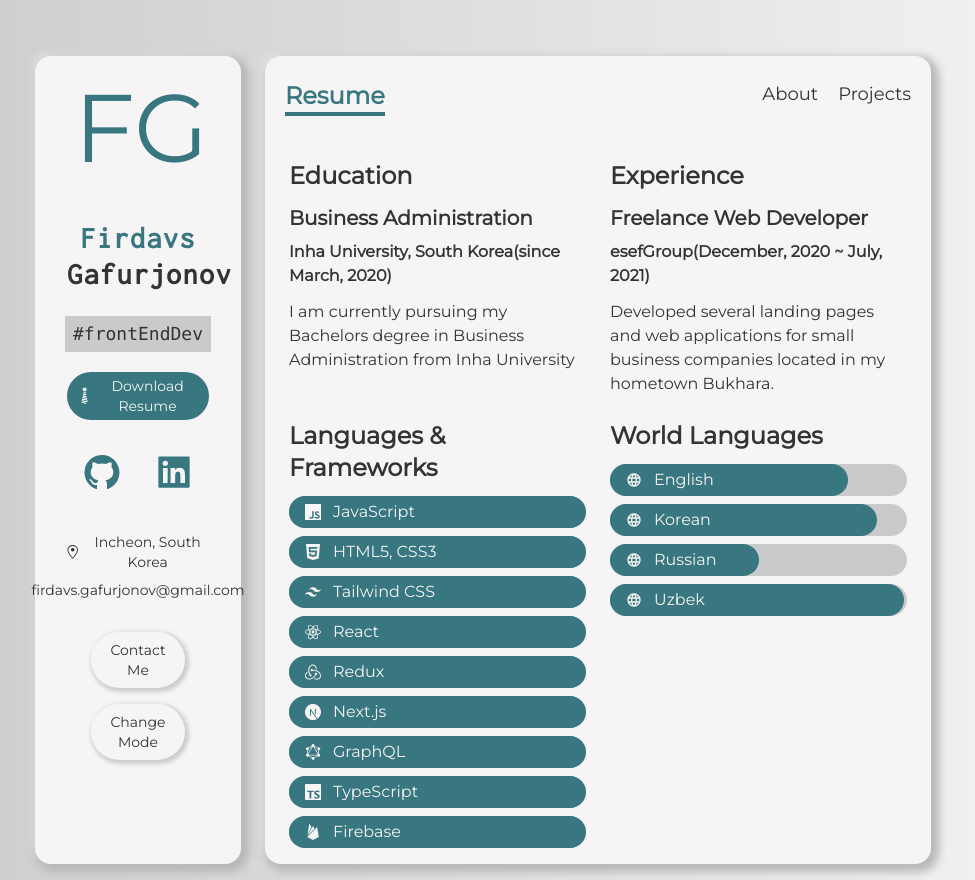
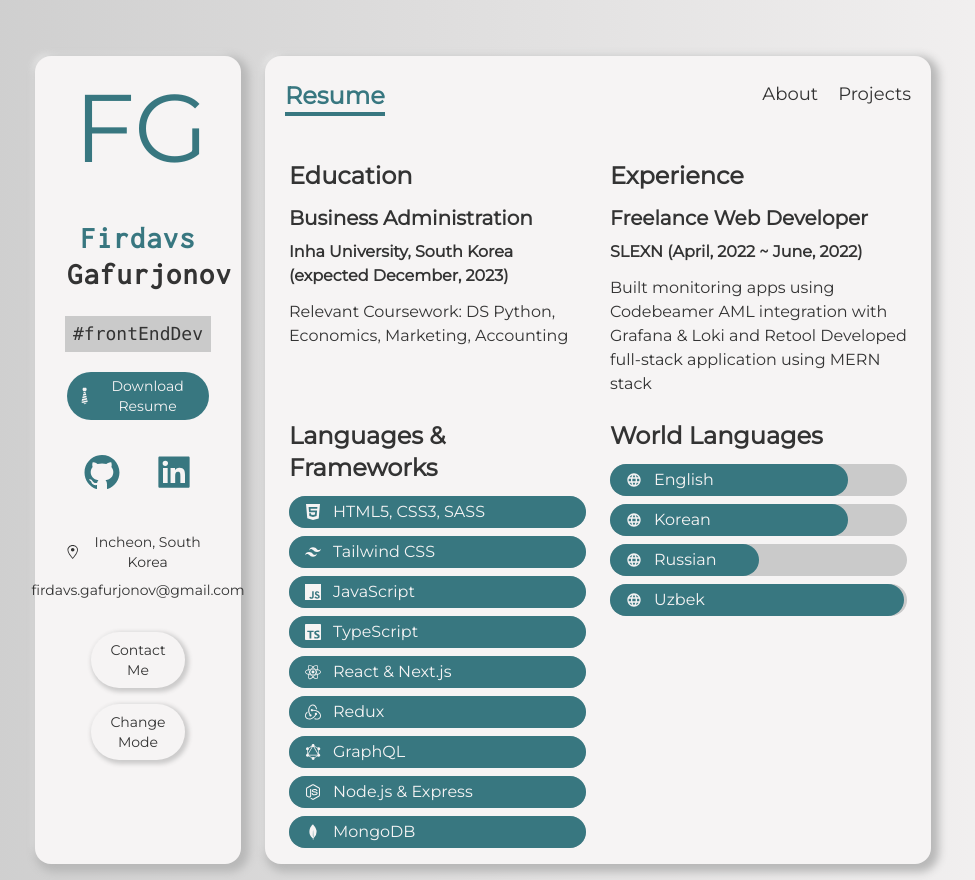
Before and after one commit to gfirik/portfolio, a Next.js app: page /resume in a window 1280 px wide. Shown: the whole page, without its empty margins (157-1132 px from the left). Built offline with nearby package versions, Linux system fonts and the light colour scheme.

Commit message:
experience, skills updated

```diff
--- a/components/ProjectsNavbar.tsx
+++ b/components/ProjectsNavbar.tsx
@@ -1,11 +1,11 @@
 import { FunctionComponent } from "react";
 import { Category } from "../types";
 
-export const NavItem:FunctionComponent<{
-    value: Category|'all',
-    handlerFilterCategory:Function,
-    active: string,
-}> = ({ value, handlerFilterCategory, active}) => {
+export const NavItem: FunctionComponent<{
+  value: Category | "all";
+  handlerFilterCategory: Function;
+  active: string;
+}> = ({ value, handlerFilterCategory, active }) => {
   let className = "font-bold capitalize cursor-pointer hover:text-ming";
   if (active === value) className += " text-ming ";
   return (
@@ -15,17 +15,15 @@ export const NavItem:FunctionComponent<{
   );
 };
 
-const ProjectsNavbar:FunctionComponent<{
-    handlerFilterCategory:Function,
-    active: string,
+const ProjectsNavbar: FunctionComponent<{
+  handlerFilterCategory: Function;
+  active: string;
 }> = (props) => {
   return (
     <div className="flex px-3 py-2 space-x-3 overflow-x-auto list-none">
-            <NavItem value='all' {...props}/>
-            <NavItem value='react' {...props}/>
-            <NavItem value='angular' {...props}/>
-            <NavItem value='vue' {...props}/>
-            <NavItem value='vanilla js' {...props}/>
+      <NavItem value="all" {...props} />
+      <NavItem value="react" {...props} />
+      <NavItem value="javascript" {...props} />
     </div>
   );
 };
--- a/data.ts
+++ b/data.ts
@@ -1,29 +1,37 @@
-import { IProject, IService, ISkill } from './types';
-import { FaAngular, FaReact, FaVuejs } from "react-icons/fa";
-import { HiAcademicCap } from 'react-icons/hi';
-import { SiFirebase, SiHtml5, SiNextDotJs, SiJavascript, SiRedux, SiReact, SiTailwindcss, SiTypescript } from 'react-icons/si';
-import { MdDevices, MdLanguage } from 'react-icons/md';
-import { GiArchiveResearch } from 'react-icons/gi';
-import { GrGraphQl } from 'react-icons/gr';
+import { IProject, IService, ISkill } from "./types";
+import { FaReact, FaNodeJs } from "react-icons/fa";
+import { HiAcademicCap } from "react-icons/hi";
+import {
+  SiHtml5,
+  SiJavascript,
+  SiRedux,
+  SiReact,
+  SiTailwindcss,
+  SiTypescript,
+  SiMongodb,
+} from "react-icons/si";
+import { MdDevices, MdLanguage } from "react-icons/md";
+import { GiArchiveResearch, GiStack } from "react-icons/gi";
+import { GrGraphQl } from "react-icons/gr";
 
-export const services:IService[] = [
+export const services: IService[] = [
   {
     Icon: FaReact,
     title: "React Development",
     about:
-          "I can build a beautiful, scalable and responsive SPAs and PWAs using <b>React</b> and <b>Redux</b>. And I build full stack apps with React based frameworks <b>Next.js</b> and <b>Remix.js</b>.",
+      "I can build a beautiful, scalable and responsive UIs and web appss using <b>React</b> and <b>Redux</b>. And I build full stack apps with <b>Next.js</b> and its built-in components.",
   },
   {
-        Icon: FaAngular,
-        title: "Angular and Vue.js Development",
+    Icon: GiStack,
+    title: "Full Stack Development",
     about:
-          "I use <b>Angular</b> and <b>Vue.js</b> frameworks to build PWA, SPA and user interfaces by utilizing their awesome built-in functions and capabilities.",
+      "I use <b>MERN stack</b> to build fully functioning full stack applications.",
   },
   {
     Icon: GrGraphQl,
     title: "GraphQL Development",
     about:
-          "<b>Apollo GraphQL</b> is my favourite  tool for working with APIs and storing data from server to client.",
+      "I can build full stack apps with both in server and client side using <b>Apollo GraphQL</b> and its awesome features.",
   },
   {
     Icon: MdDevices,
@@ -34,167 +42,141 @@ export const services:IService[] = [
   {
     Icon: HiAcademicCap,
     title: "Full Time Learner",
-        about: "a daily learner of new techs, <b>freeCodeCamp</b>, <b>Coursera</b> and <b>edX</b> student, doing master's at <b>YouTube</b> university.",
+    about:
+      "a daily learner of new techs, <b>freeCodeCamp</b>, <b>Coursera</b> and <b>edX</b> student, doing master's at <b>YouTube</b> university.",
   },
   {
     Icon: GiArchiveResearch,
     title: "loading...",
-        about:
-          "want to try <b>Rust, WASM</b> and <b>Dart</b> later on...",
+    about: "want to try <b>Rust, WASM</b> and <b>Dart</b> later on...",
   },
 ];
 
-export const programmingLanguages:ISkill[] = [
-  {
-    Icon: SiJavascript,
-    name: 'JavaScript',
-    level: '100%',
-  },
+export const programmingLanguages: ISkill[] = [
   {
     Icon: SiHtml5,
-    name: 'HTML5, CSS3',
-    level: '100%',
+    name: "HTML5, CSS3, SASS",
+    level: "100%",
   },
   {
     Icon: SiTailwindcss,
-    name: 'Tailwind CSS',
-    level: '100%',
+    name: "Tailwind CSS",
+    level: "100%",
+  },
+  {
+    Icon: SiJavascript,
+    name: "JavaScript",
+    level: "100%",
+  },
+  {
+    Icon: SiTypescript,
+    name: "TypeScript",
+    level: "100%",
   },
   {
     Icon: SiReact,
-    name: 'React',
-    level: '100%',
+    name: "React & Next.js",
+    level: "100%",
   },
   {
     Icon: SiRedux,
-    name: 'Redux',
-    level: '100%',
-  },
-  {
-    Icon: SiNextDotJs,
-    name: 'Next.js',
-    level: '100%',
+    name: "Redux",
+    level: "100%",
   },
   {
     Icon: GrGraphQl,
-    name: 'GraphQL',
-    level: '100%',
+    name: "GraphQL",
+    level: "100%",
   },
   {
-    Icon: SiTypescript,
-    name: 'TypeScript',
-    level: '100%',
+    Icon: FaNodeJs,
+    name: "Node.js & Express",
+    level: "100%",
   },
   {
-    Icon: SiFirebase,
-    name: 'Firebase',
-    level: '100%',
+    Icon: SiMongodb,
+    name: "MongoDB",
+    level: "100%",
   },
 ];
 
-export const languages:ISkill[] = [
+export const languages: ISkill[] = [
   {
     Icon: MdLanguage,
-    name: 'English',
-    level: '80%'
+    name: "English",
+    level: "80%",
   },
   {
     Icon: MdLanguage,
-    name: 'Korean',
-    level: '90%'
+    name: "Korean",
+    level: "80%",
   },
   {
     Icon: MdLanguage,
-    name: 'Russian',
-    level: '50%'
+    name: "Russian",
+    level: "50%",
   },
   {
     Icon: MdLanguage,
-    name: 'Uzbek',
-    level: '99%'
+    name: "Uzbek",
+    level: "99%",
   },
 ];
 
-export const projects:IProject[] = [
-  {
-    id: 8,
-    name: 'Amazon.com Clone Project | E-Commerce App',
-    description: 'Amazon Clone Project with Google Authentication and Stripe Payment Process. ' +
-        'Users can sign in with their Google Account, add products to their basket, and proceed the payment',
-    image_path: '/images/amazonclone.png',
-    deployed_url: 'https://amazonclonewebsite.netlify.app/',
-    github_url: 'https://github.com/gfirik/amazon-clone',
-    category: ['react'],
-    key_techs: ['Next.js','Redux','Firebase','Tailwind','Stripe']
-  },
-  {
-    id: 7,
-    name: 'Share Ideas | Social Media Platform | CRUD App',
-    description: 'Share your ideas, get insights, read and post your thoughts. This app is basic social network platform where you can perform CRUD operations.',
-    image_path: '/images/crud-ideas.png',
-    deployed_url: 'https://share-ideas.vercel.app/',
-    github_url: 'https://github.com/gfirik/crud-next-supabase',
-    category: ['react'],
-    key_techs: ['Next.js','Supabase', 'React', 'Tailwind']
-  },
-  {
-    id: 6,
-    name: 'Kanban Board App',
-    description: 'Task manager app that you can create, edit, and delete tasks. Tasks will be saved in your browser. This app was built in Vanilla JavaScript.',
-    image_path: '/images/kanban.png',
-    deployed_url: 'https://kanban-project.netlify.app/',
-    github_url: 'https://github.com/gfirik/kanban-board',
-    category: ['vanilla js'],
-    key_techs: ['JavaScript', 'SCSS']
-  },
+export const projects: IProject[] = [
   {
     id: 5,
-    name: 'Quiz App via Trivia API',
-    description: 'In this app you will be able to test your basic knowledge by answering randomly selected questions.',
-    image_path: '/images/react-ts-quiz.png',
-    deployed_url: 'https://quiz-react-ts.netlify.app/',
-    github_url: 'https://github.com/gfirik/quiz-react-ts',
-    category: ['react'],
-    key_techs: ['React','TypeScript', 'Styled Components']
+    name: "Amazon.com Clone Project | E-Commerce App",
+    description:
+      "Amazon Clone Project with Google Authentication and Stripe Payment Process." +
+      "Users can sign in with their Google Account, add products to their basket, and proceed the payment",
+    image_path: "/images/amazonclone.png",
+    deployed_url: "https://amazonclonewebsite.netlify.app/",
+    github_url: "https://github.com/gfirik/amazon-clone",
+    category: ["react"],
+    key_techs: ["Next.js", "Redux", "Firebase", "Tailwind", "Stripe"],
   },
   {
     id: 4,
-    name: 'Video Game Platform Application',
-    description: 'This app allows you to explore more than 350000+ video games. This app was built using Rapid API.',
-    image_path: '/images/ng-game-db.png',
-    deployed_url: 'https://ng-game-db.netlify.app/',
-    github_url: 'https://github.com/gfirik/ng-game-db',
-    category: ['angular'],
-    key_techs: ['Angular','TypeScript', 'SCSS']
+    name: "Share Ideas | Social Media Platform | Full Stack App",
+    description:
+      "Share your ideas, get insights, read and post your thoughts. This app is basic social network platform where you can perform sign-up and sign-in, post, read, update and delete posts.",
+    image_path: "/images/crud-ideas.png",
+    deployed_url: "https://share-ideas.vercel.app/",
+    github_url: "https://github.com/gfirik/crud-next-supabase",
+    category: ["react"],
+    key_techs: ["Next.js", "Supabase", "Tailwind"],
   },
   {
     id: 3,
-    name: 'Todo App in Nuxt.js',
-    description: 'This app allows you to create a list of tasks and delete them. This app is developed using Nuxt.js, Vuetify and Vuex.',
-    image_path: '/images/nuxt-todo.png',
-    deployed_url: 'https://nuxt-vuex-todo-app.netlify.app/',
-    github_url: 'https://github.com/gfirik/nuxt-vuex-todo-app',
-    category: ['vue'],
-    key_techs: ['Nuxt.js','Vuex', 'Vuetify', 'JavaScript']
+    name: "Kanban Board App",
+    description:
+      "Task manager app that you can create, edit, and delete tasks. Tasks will be saved in your browser. This app was built in Vanilla JavaScript.",
+    image_path: "/images/kanban.png",
+    deployed_url: "https://kanban-project.netlify.app/",
+    github_url: "https://github.com/gfirik/kanban-board",
+    category: ["javascript"],
+    key_techs: ["JavaScript", "SCSS"],
   },
   {
     id: 2,
-    name: 'Snake Game',
-    description: 'Old snake game that we used to play in Nokia 3310',
-    image_path: '/images/snake-game.png',
-    deployed_url: 'https://nokia-snake-game-js.netlify.app/',
-    github_url: 'https://github.com/gfirik/snake-game-js',
-    category: ['vanilla js'],
-    key_techs: ['JavaScript', 'SCSS']
+    name: "Quiz App via Trivia API",
+    description:
+      "In this app you will be able to test your basic knowledge by answering randomly selected questions.",
+    image_path: "/images/react-ts-quiz.png",
+    deployed_url: "https://quiz-react-ts.netlify.app/",
+    github_url: "https://github.com/gfirik/quiz-react-ts",
+    category: ["react"],
+    key_techs: ["React", "TypeScript", "Styled Components"],
   },
   {
     id: 1,
-    name: 'Web Page of Eduvive',
-    description: 'This webpage was created for Eduvive Education Center.',
-    image_path: '/images/eduvive.png',
-    deployed_url: 'https://eduvive.uz/',
-    github_url: 'https://github.com/gfirik/eduvive',
-    category: ['vanilla js'],
-    key_techs: ['JavaScript','SCSS', 'Tilt.js', 'Swiper.js'],
+    name: "Snake Game",
+    description: "Old snake game that we used to play in Nokia 3310",
+    image_path: "/images/snake-game.png",
+    deployed_url: "https://nokia-snake-game-js.netlify.app/",
+    github_url: "https://github.com/gfirik/snake-game-js",
+    category: ["javascript"],
+    key_techs: ["JavaScript", "SCSS"],
   },
 ];
--- a/pages/resume.tsx
+++ b/pages/resume.tsx
@@ -6,8 +6,12 @@ import Head from "next/head";
 
 const resume = () => {
   return (
-        <motion.div className="px-6 py-2"
-            variants={routeAnimation} initial="initial" animate="animate" exit="exit"
+    <motion.div
+      className="px-6 py-2"
+      variants={routeAnimation}
+      initial="initial"
+      animate="animate"
+      exit="exit"
     >
       <Head>
         <link rel="icon" href="/iconLogo.png" />
@@ -18,9 +22,11 @@ const resume = () => {
           <h4 className="my-3 text-2xl font-bold">Education</h4>
           <div>
             <h5 className="my-2 text-xl font-bold">Business Administration</h5>
-                        <p className="font-semibold">Inha University, South Korea(since March, 2020)</p>
+            <p className="font-semibold">
+              Inha University, South Korea (expected December, 2023)
+            </p>
             <p className="my-3">
-                            I am currently pursuing my Bachelors degree in Business Administration from Inha University
+              Relevant Coursework: DS Python, Economics, Marketing, Accounting
             </p>
           </div>
         </motion.div>
@@ -28,9 +34,11 @@ const resume = () => {
           <h4 className="my-3 text-2xl font-bold">Experience</h4>
           <div>
             <h5 className="my-2 text-xl font-bold">Freelance Web Developer</h5>
-                        <p className="font-semibold">esefGroup(December, 2020 ~ July, 2021)</p>
+            <p className="font-semibold">SLEXN (April, 2022 ~ June, 2022)</p>
             <p className="my-3">
-                            Developed several landing pages and web applications for small business companies located in my hometown Bukhara.
+              Built monitoring apps using Codebeamer AML integration with
+              Grafana & Loki and Retool Developed full-stack application using
+              MERN stack
             </p>
           </div>
         </motion.div>
@@ -40,23 +48,22 @@ const resume = () => {
         <div>
           <h5 className="my-3 text-2xl font-bold">Languages & Frameworks</h5>
           <div className="my-2">
-                        {programmingLanguages.map(planguage=>(
-                            <Bar data={planguage} key={planguage.name}/>
+            {programmingLanguages.map((planguage) => (
+              <Bar data={planguage} key={planguage.name} />
             ))}
           </div>
         </div>
         <div>
           <h5 className="my-3 text-2xl font-bold">World Languages</h5>
           <div className="my-2">
-                        {languages.map(language=>(
-                            <Bar data={language} key={language.name}/>
+            {languages.map((language) => (
+              <Bar data={language} key={language.name} />
             ))}
           </div>
         </div>
       </div>
+    </motion.div>
+  );
+};
 
-        </motion.div>
-    )
-}
-
-export default resume
+export default resume;
```
Also changed, not shown: pages/_app.tsx (+8 -8 lines), types.ts (+19 -19 lines), 2 other files (tests, documents, lock files or other folders). Lines whose indentation alone changed are shown as unchanged.
